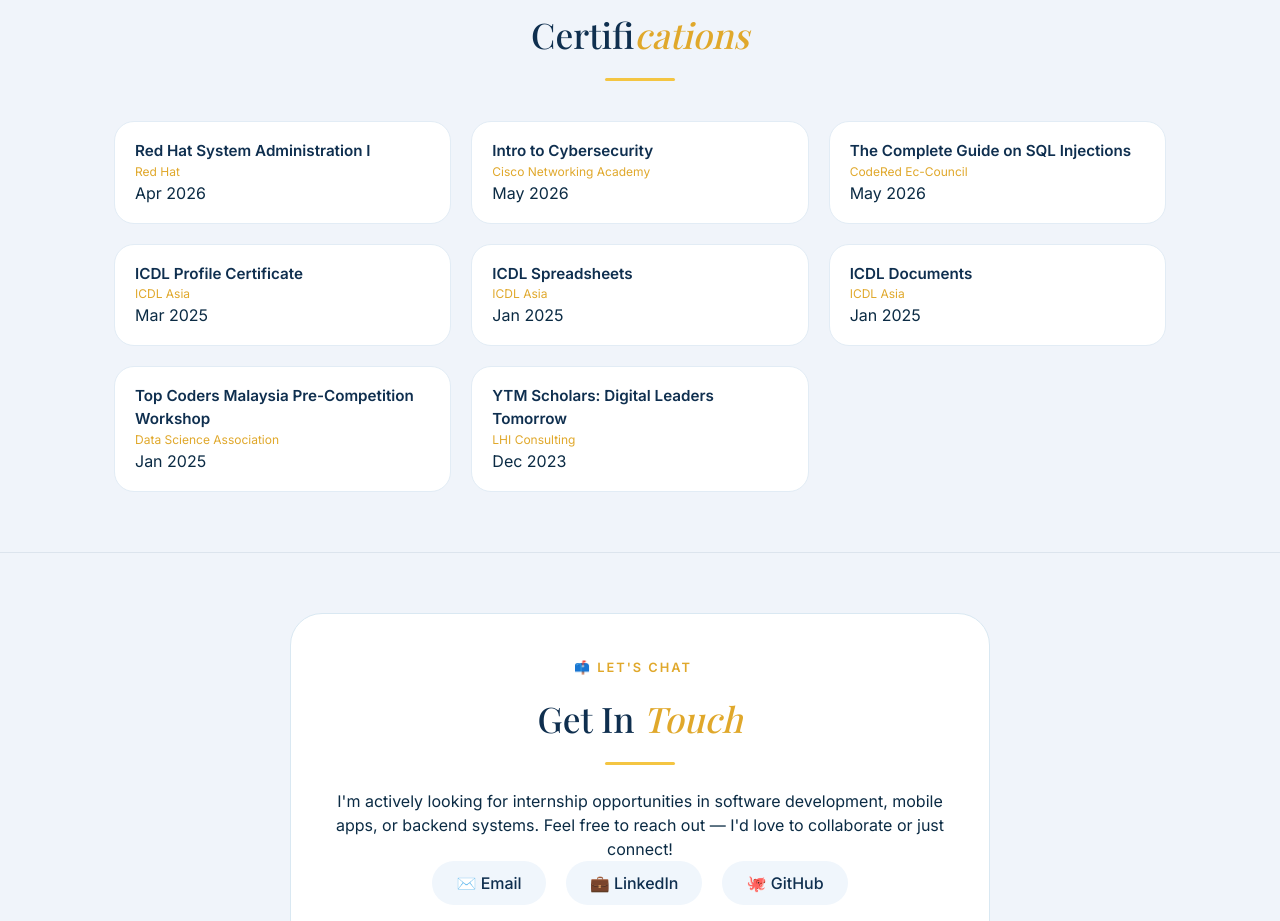
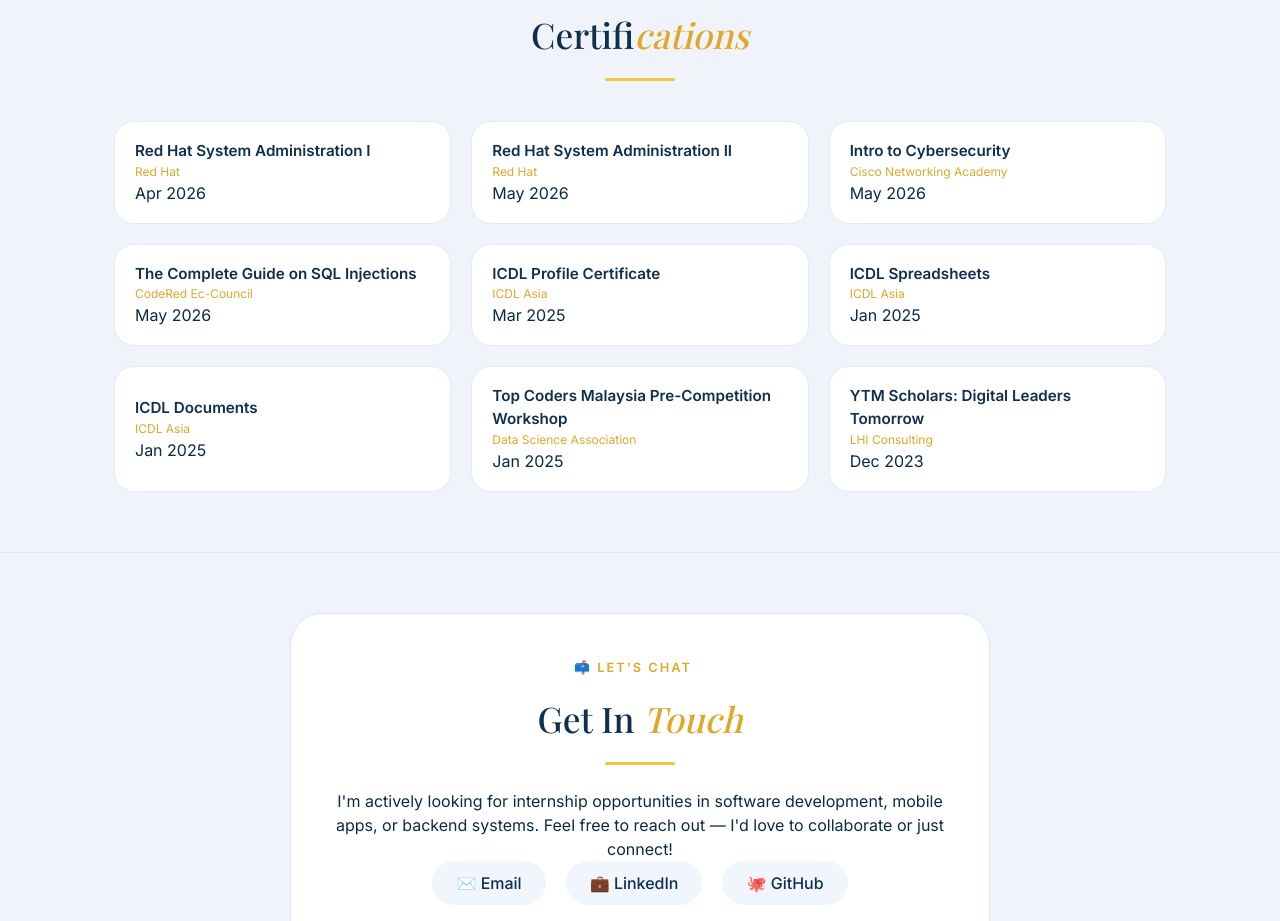
Before and after one commit to radhiahhanafii/radhiahhanafii.github.io, a plain HTML site: page index.html in a window 1280 px wide. Shown: the part 3411-4332 px from the top of the page. Drawn offline with nearby package versions, Linux system fonts and the light colour scheme; a web font is replaced by a local one.

Commit message:
Initial commit

```diff
--- a/index.html
+++ b/index.html
@@ -549,6 +549,7 @@
     </div>
    <div class="certs-grid">
   <div class="cert-card"><div class="cert-info"><h4>Red Hat System Administration I</h4><div class="cert-issuer">Red Hat</div><div class="cert-date">Apr 2026</div></div></div>
+  <div class="cert-card"><div class="cert-info"><h4>Red Hat System Administration II</h4><div class="cert-issuer">Red Hat</div><div class="cert-date">May 2026</div></div></div>
   <div class="cert-card"><div class="cert-info"><h4>Intro to Cybersecurity</h4><div class="cert-issuer">Cisco Networking Academy</div><div class="cert-date">May 2026</div></div></div>
   <div class="cert-card"><div class="cert-info"><h4>The Complete Guide on SQL Injections</h4><div class="cert-issuer">CodeRed Ec-Council</div><div class="cert-date">May 2026</div></div></div>
   <div class="cert-card"><div class="cert-info"><h4>ICDL Profile Certificate</h4><div class="cert-issuer">ICDL Asia</div><div class="cert-date">Mar 2025</div></div></div>
```
